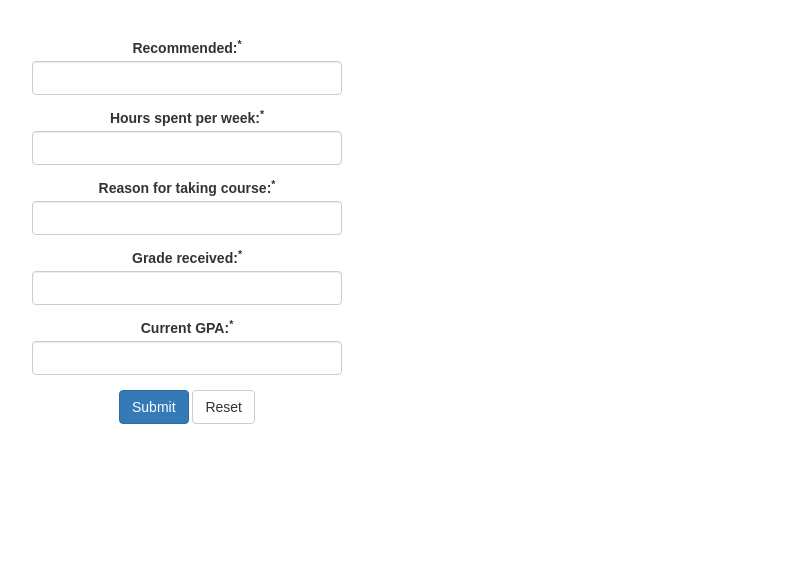
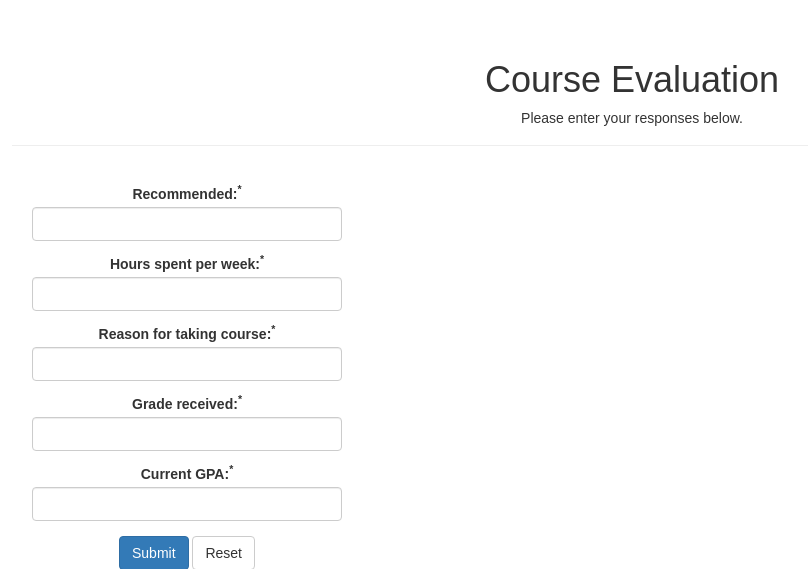
Before and after one commit to nfgallimore/RateUAkron, a PHP site: page /evaluate.php?id=1 in a window 1280 px wide. Shown: the top 569 px of the page, without its empty margins (8-816 px from the left). Run offline with PHP 8.4, Linux system fonts and the light colour scheme; the visitor is signed in with stand-in values (Sample User, id 1); some libraries are stand-ins or nearby versions.

Commit message:
updated style and added heading

```diff
--- a/html/evaluate.php
+++ b/html/evaluate.php
@@ -68,6 +68,10 @@ if ($_SERVER["REQUEST_METHOD"] == "POST") {
 	</style>
 </head>
 <body>
+	<div class="page-header">
+		<h1>Course Evaluation</h1>
+		<p>Please enter your responses below.</p>
+	</div>
 	<div class="wrapper">
 		<form action="<?php echo htmlspecialchars($_SERVER["PHP_SELF"]) . "?id=" . $courseid; ?>" method="post">
 			<div class="form-group <?php echo (!empty($recommended_err)) ? 'has-error' : ''; ?>">
```
